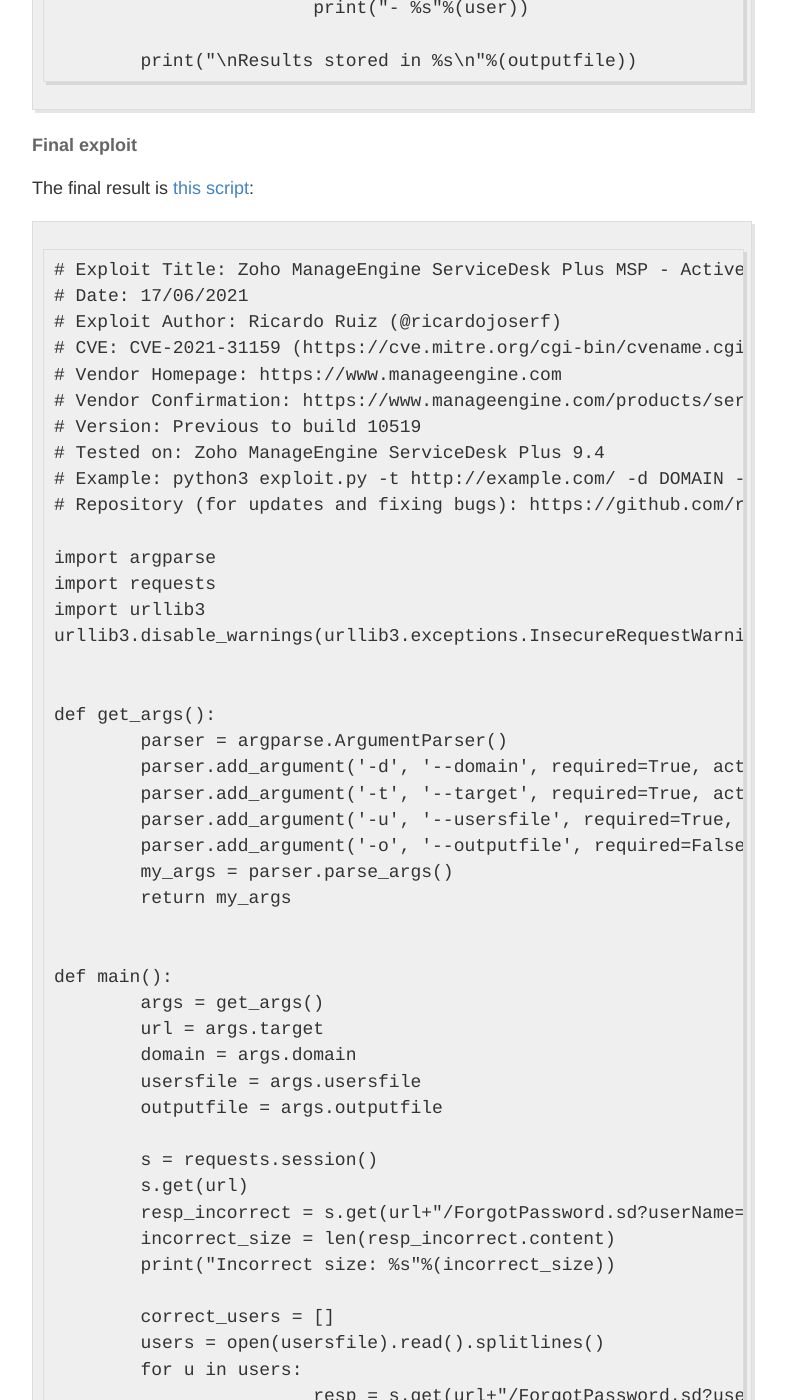
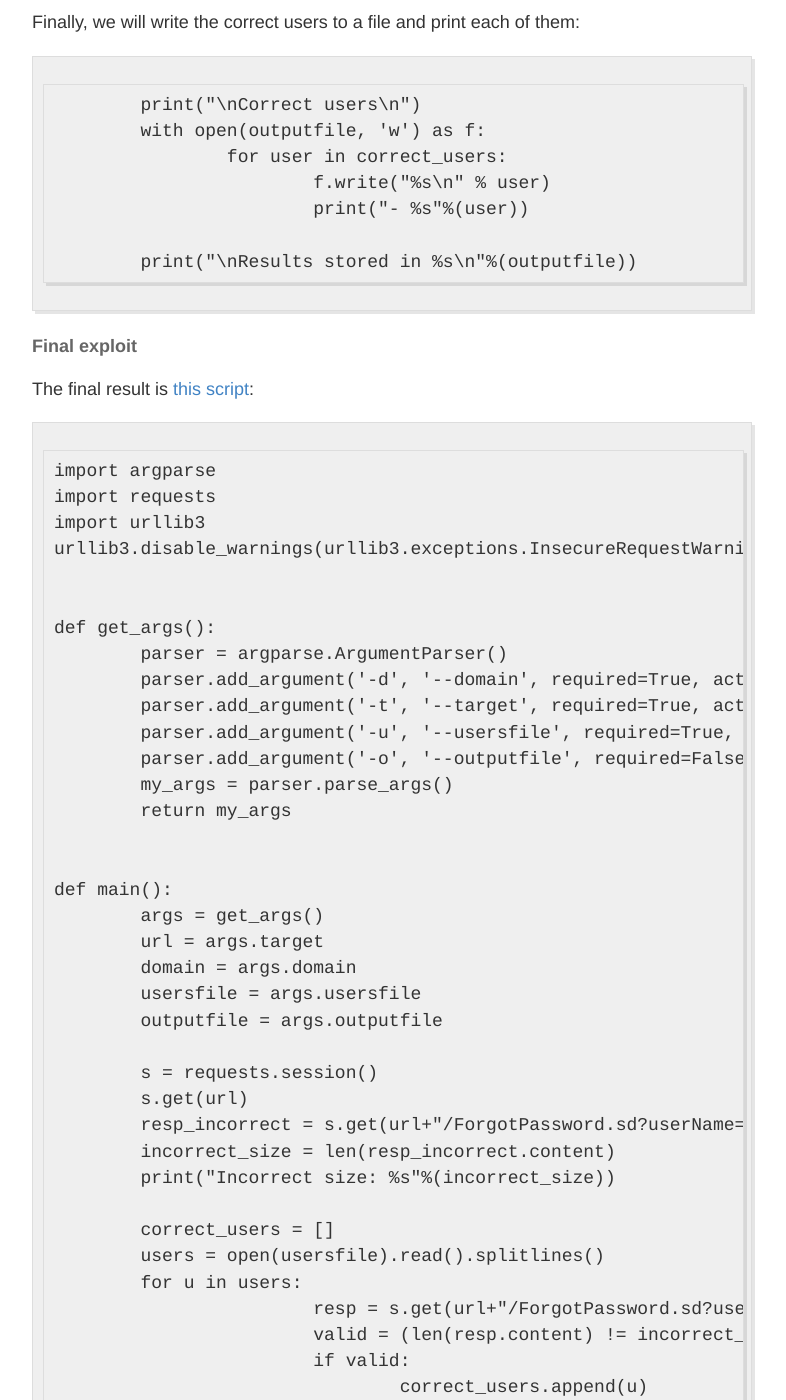
Before and after one commit to ricardojoserf/ricardojoserf.github.io, a Jekyll site: the page built from _posts/2021-8-22-CVE-2021-31159.md, in a window 1280 px wide and 1400 px high, scrolled down 5061 px. Shown: the whole window, without its empty margins (248-1034 px from the left). Built offline with Jekyll 4.4.1, drawn with Linux system fonts in a browser that asks for light colours; some of the changed text lies outside the part shown.

Commit message:
Update 2021-8-22-CVE-2021-31159.md

````diff
--- a/_posts/2021-8-22-CVE-2021-31159.md
+++ b/_posts/2021-8-22-CVE-2021-31159.md
@@ -1,7 +1,7 @@
 ---
 layout: post
 description: Finding and abusing CVE-2021-31159 for ServiceDesk Plus user enumeration
-title: Finding and abusing CVE-2021-31159 for ServiceDesk Plus user enumeration
+title: Finding CVE-2021-31159 for ServiceDesk Plus enumeration
 excerpt_separator: <!--more-->
 ---
 
@@ -21,10 +21,13 @@
 
 ![Login](https://github.com/ricardojoserf/ricardojoserf.github.io/blob/master/images/image0.png?raw=true)
 
+<br>
 
 In the "forgot password" page, if the user does not exist you get a message like this:
 
 ![Login](https://github.com/ricardojoserf/ricardojoserf.github.io/blob/master/images/image1.png?raw=true)
+
+<br>
 
 This message is constant, and so has the same size, but it changes if the username is correct (in that case, it states the user will receive an email to update the password). So we can enumerate users, both local and in a domain. If the server is exposed to the Internet, such as in this case, we can enumerate the internal domain users!
 
@@ -32,13 +35,19 @@
 
 ![Login 2](https://github.com/ricardojoserf/ricardojoserf.github.io/blob/master/images/image2.png?raw=true)
 
-Then I tested all the alphabet with other common surname, García, using Burp:
+<br>
+
+Then I tested all the alphabet using Burp:
 
 ![Burp](https://github.com/ricardojoserf/ricardojoserf.github.io/blob/master/images/image3.png?raw=true)
+
+<br>
 
 Nice, we got some correct users! We can use the Python library "requests" and get the same results:
 
 ![Python example](https://github.com/ricardojoserf/ricardojoserf.github.io/blob/master/images/image4.png?raw=true)
+
+<br>
 
 After this, I created a list with the common surnames in Spain (https://gist.github.com/ricardojoserf/a4d7c62f6bcae19026cb5a3e72d2e4cd) and enumerated many users. Luckily for me, they used the same format for the emails so I could get the credentials of one employee using other tool I created some time ago, https://github.com/ricardojoserf/adfsbrute and a very weak password (*Companyname123*). From there, I could dump all the emails from Azure, connect to the VPN... a succesful Red Team assesment, abusing such a silly vulnerability!
 
@@ -129,17 +138,6 @@
 The final result is [this script]([https://github.com/ricardojoserf/CVE-2021-31159/blob/main/exploit.py):
 
 ```
-# Exploit Title: Zoho ManageEngine ServiceDesk Plus MSP - Active Directory User Enumeration (CVE-2021-31159)
-# Date: 17/06/2021
-# Exploit Author: Ricardo Ruiz (@ricardojoserf)
-# CVE: CVE-2021-31159 (https://cve.mitre.org/cgi-bin/cvename.cgi?name=CVE-2021-31159)
-# Vendor Homepage: https://www.manageengine.com
-# Vendor Confirmation: https://www.manageengine.com/products/service-desk-msp/readme.html#10519
-# Version: Previous to build 10519
-# Tested on: Zoho ManageEngine ServiceDesk Plus 9.4
-# Example: python3 exploit.py -t http://example.com/ -d DOMAIN -u USERSFILE [-o OUTPUTFILE]
-# Repository (for updates and fixing bugs): https://github.com/ricardojoserf/CVE-2021-31159
-
 import argparse
 import requests
 import urllib3
````
Also changed, not shown: other parts of _posts/2021-8-22-CVE-2021-31159.md (+8 -0 lines).
